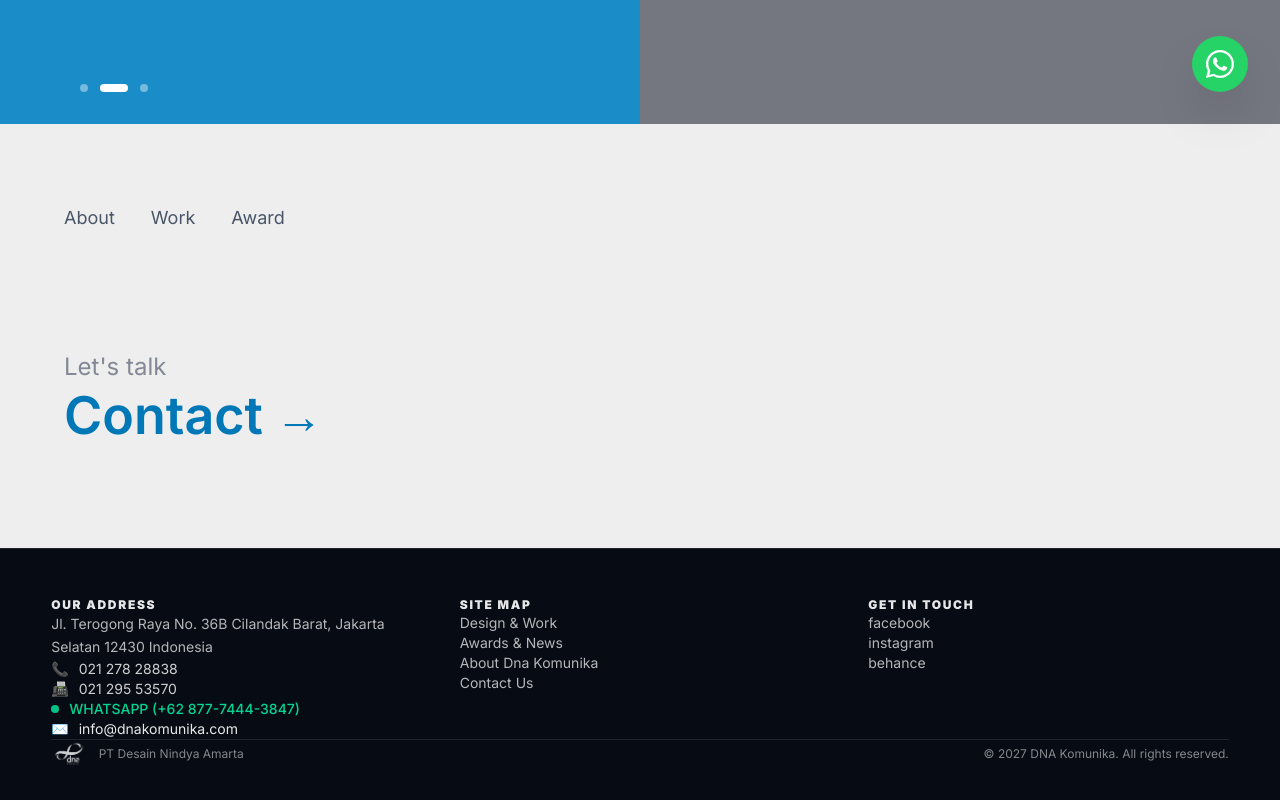
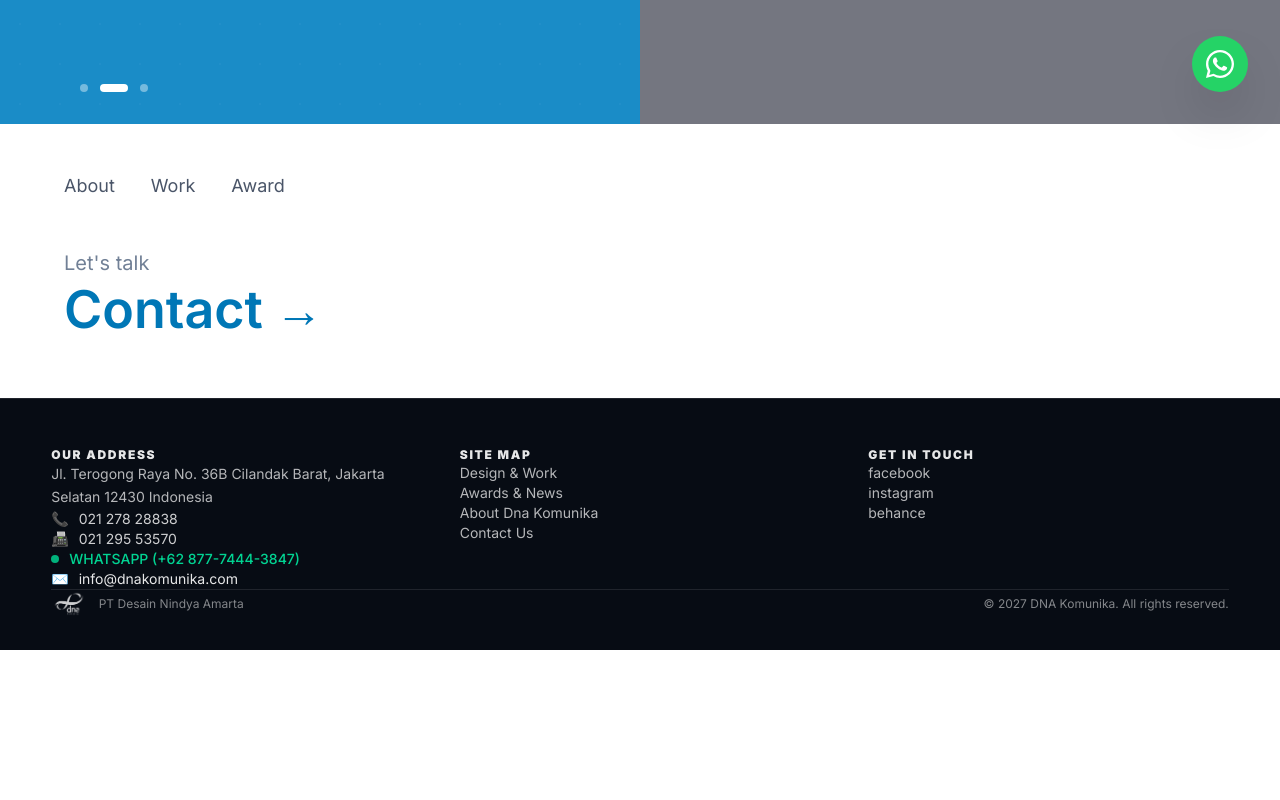
Before and after one commit to SamJinWoo99/DNA-Company-Profile, a Next.js app: page / in a window 1280 px wide. Shown: the part 676-1476 px from the top of the page. After the commit the page ends 1326 px from the top, so only its background shows below. Built offline with nearby package versions, Linux system fonts and the light colour scheme.

Commit message:
Set background to pure white and normalize vertical gap to 50px

```diff
--- a/app/components/InfoTable.tsx
+++ b/app/components/InfoTable.tsx
@@ -16,18 +16,18 @@ export default function InfoTable() {
     <section
       className="w-full select-none"
       style={{
-        background: "#eeeeee",
-        paddingTop: "80px",
-        paddingBottom: "100px",
+        background: "#ffffff",
+        paddingTop: "clamp(3rem, 5vh, 4rem)",
+        paddingBottom: "clamp(3.5rem, 6vh, 4.5rem)",
         paddingLeft: "clamp(2rem, 5vw, 5rem)",
         paddingRight: "clamp(2rem, 5vw, 5rem)",
       }}
     >
       <div className="w-full max-w-full">
-        {/* Navigation Links Row: dirapatkan seperti referensi */}
+        {/* Navigation Links Row */}
         <div
           className="flex flex-wrap items-center gap-7 sm:gap-9"
-          style={{ marginBottom: "120px" }}
+          style={{ marginBottom: "50px" }}
         >
           {navLinks.map((link) => (
             <Link
@@ -42,9 +42,9 @@ export default function InfoTable() {
           ))}
         </div>
 
-        {/* Contact CTA: Let's talk & Contact berjarak 120px di bawah About */}
+        {/* Contact CTA: Jarak pas & rapi */}
         <div>
-          <span className="text-xl sm:text-2xl text-[#828894] font-normal block mb-3 tracking-normal">
+          <span className="text-lg sm:text-xl text-[#718096] font-normal block mb-2 tracking-normal">
             {t("footer.lets_talk")}
           </span>
           <Link
```
